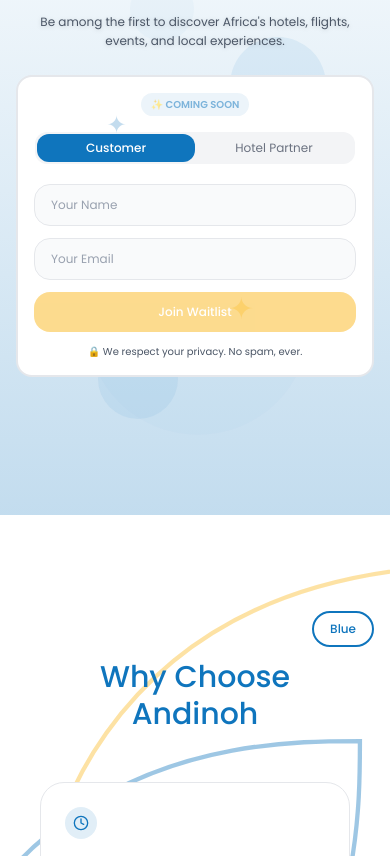
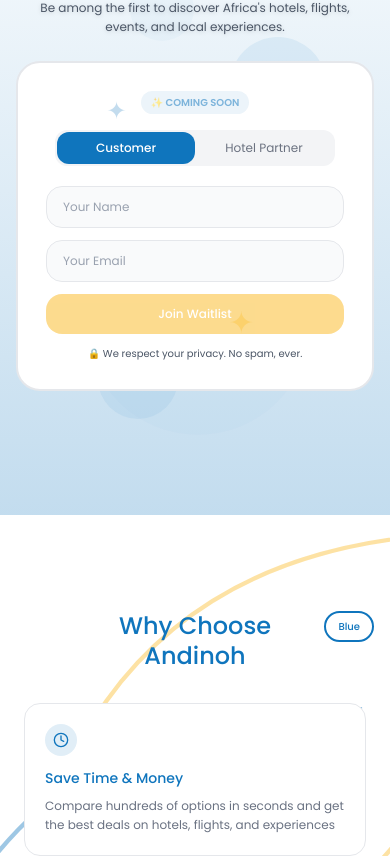
Before and after one commit to an-dinoh/andinoh_website, a Next.js app: page / in a window 390 px wide. Shown: the part 968-1824 px from the top of the page. Built offline with nearby package versions, Linux system fonts and the light colour scheme.

Commit message:
UI changes.

```diff
--- a/app/components/Header.tsx
+++ b/app/components/Header.tsx
@@ -89,13 +89,13 @@
         {/* Mobile: Join Button + Menu Button */}
         <div className="md:hidden flex items-center gap-2">
           <Link href={pathname === "/" ? "/#waitlist" : "/waitlist"} onClick={scrollToWaitlist}>
-            <button className="px-3 py-2 text-[10px] font-semibold text-white rounded-3xl transition-colors whitespace-nowrap" style={{ backgroundColor: primaryColor }}>
+            <button className="px-3 py-2.5 text-[10px] font-semibold text-white rounded-2xl transition-colors whitespace-nowrap" style={{ backgroundColor: primaryColor }}>
               JOIN WAITLIST
             </button>
           </Link>
           <button
             onClick={() => setMobileMenuOpen(!mobileMenuOpen)}
-            className="flex flex-col gap-1.5 w-8 h-8 items-center justify-center"
+            className="flex flex-col gap-1.5 w-7 h-7 items-center justify-center"
             aria-label="Toggle menu"
           >
             <span className={`w-6 h-0.5 bg-[#424242] transition-all ${mobileMenuOpen ? 'rotate-45 translate-y-2' : ''}`}></span>
@@ -109,7 +109,7 @@
       {mobileMenuOpen && (
         <div className="md:hidden absolute top-20 left-0 right-0 bg-white border-b border-[#D2D2D2] shadow-lg">
           <div className="container mx-auto px-4 py-6">
-            <ul className="flex flex-col gap-4 text-base font-medium text-[#424242]">
+            <ul className="flex flex-col gap-4 text-sm font-regular text-[#424242]">
               <li>
                 <Link
                   href="/"
--- a/app/components/WaitlistForm.tsx
+++ b/app/components/WaitlistForm.tsx
@@ -88,11 +88,11 @@
 
       <form onSubmit={handleSubmit} className="flex flex-col gap-3 sm:gap-4 md:gap-5 landscape:max-md:gap-2">
         {/* Toggle */}
-        <div className="flex justify-center items-center bg-gray-100 rounded-xl md:rounded-2xl p-0.5 sm:p-1 w-full max-w-xs mx-auto mb-2 sm:mb-4 landscape:max-md:mb-2 landscape:max-md:max-w-sm">
+        <div className="flex justify-center items-center bg-gray-100 rounded-xl md:rounded-2xl p-0.5 sm:p-1 w-[280px] sm:w-auto max-w-xs mx-auto mb-2 sm:mb-4 landscape:max-md:mb-2 landscape:max-md:w-[240px] landscape:max-md:max-w-sm">
           <button
             type="button"
             onClick={() => setType("customer")}
-            className="flex-1 py-1.5 sm:py-2 md:py-2 rounded-xl md:rounded-2xl transition-colors text-white font-medium text-xs sm:text-sm md:text-sm landscape:max-md:text-xs landscape:max-md:py-1.5"
+            className="flex-1 py-2 sm:py-2 md:py-2 rounded-xl md:rounded-2xl transition-colors text-white font-medium text-xs sm:text-sm md:text-sm landscape:max-md:text-xs landscape:max-md:py-1.5 whitespace-nowrap px-3"
             style={{
               backgroundColor: type === "customer" ? primaryColor : "transparent",
               color: type === "customer" ? "white" : "#6B7280"
@@ -103,7 +103,7 @@
           <button
             type="button"
             onClick={() => setType("hotel")}
-            className="flex-1 py-1.5 sm:py-2 md:py-2 rounded-xl md:rounded-2xl transition-colors text-xs sm:text-sm md:text-sm landscape:max-md:text-xs landscape:max-md:py-1.5"
+            className="flex-1 py-2 sm:py-2 md:py-2 rounded-xl md:rounded-2xl transition-colors text-xs sm:text-sm md:text-sm landscape:max-md:text-xs landscape:max-md:py-1.5 whitespace-nowrap px-3"
             style={{
               backgroundColor: type === "hotel" ? primaryColor : "transparent",
               color: type === "hotel" ? "white" : "#6B7280"
--- a/app/home/components/FeaturesGridSection.tsx
+++ b/app/home/components/FeaturesGridSection.tsx
@@ -100,7 +100,7 @@
 
   return (
     <section className="bg-white py-8 md:py-12 overflow-hidden mt-20">
-      <div className="max-w-7xl mx-auto px-app">
+      <div className="max-w-7xl mx-auto px-6 md:px-app">
         <div className="text-center mb-12 md:mb-16">
           <h2 className="text-2xl sm:text-3xl md:text-4xl lg:text-5xl font-medium mb-4 md:mb-6 leading-tight" style={{ color: primaryColor }}>
             Your gateway to authentic African travel.
--- a/app/home/components/FeaturesSection.tsx
+++ b/app/home/components/FeaturesSection.tsx
@@ -51,27 +51,7 @@
   };
 
   return (
-    <section className="py-16 px-app mt-20 mb-12 md:mb-20 relative">
-      {/* Theme Toggle Button */}
-      <button
-        onClick={cyclePrimaryColor}
-        className="absolute top-4 right-4 z-20 px-4 py-2 bg-white border-2 text-xs font-medium rounded-full transition-colors"
-        style={{
-          borderColor: primaryColor,
-          color: primaryColor
-        }}
-        onMouseEnter={(e) => {
-          e.currentTarget.style.backgroundColor = primaryColor;
-          e.currentTarget.style.color = 'white';
-        }}
-        onMouseLeave={(e) => {
-          e.currentTarget.style.backgroundColor = 'white';
-          e.currentTarget.style.color = primaryColor;
-        }}
-      >
-        {getColorName()}
-      </button>
-
+    <section className="py-12 md:py-16 mt-12 md:mt-20 mb-12 md:mb-20 relative">
       {/* Leaf Shapes - Behind everything */}
       <div className="absolute inset-0 flex items-start justify-start overflow-visible pointer-events-none">
         <svg width="600" height="750" viewBox="0 0 120 150" fill="none" xmlns="http://www.w3.org/2000/svg" className="opacity-40 -ml-32" style={{ transform: 'rotate(45deg)' }}>
@@ -85,19 +65,38 @@
       </div>
 
       {/* Content on top */}
-      <div className="max-w-7xl mx-auto relative z-10">
-        <div className="text-center mb-12 md:mb-16">
-          <h2 className="text-3xl md:text-4xl lg:text-5xl font-medium mb-4 md:mb-6 leading-tight" style={{ color: primaryColor }}>
+      <div className="max-w-7xl mx-auto px-6 md:px-app relative z-10">
+        {/* Theme Toggle Button */}
+        <button
+          onClick={cyclePrimaryColor}
+          className="absolute top-0 right-4 md:right-0 z-20 px-3 py-1.5 md:px-4 md:py-2 bg-white border-2 text-[10px] md:text-xs font-medium rounded-full transition-colors"
+          style={{
+            borderColor: primaryColor,
+            color: primaryColor
+          }}
+          onMouseEnter={(e) => {
+            e.currentTarget.style.backgroundColor = primaryColor;
+            e.currentTarget.style.color = 'white';
+          }}
+          onMouseLeave={(e) => {
+            e.currentTarget.style.backgroundColor = 'white';
+            e.currentTarget.style.color = primaryColor;
+          }}
+        >
+          {getColorName()}
+        </button>
+        <div className="text-center mb-8 md:mb-12 lg:mb-16">
+          <h2 className="text-2xl sm:text-3xl md:text-4xl lg:text-5xl font-medium mb-4 md:mb-6 leading-tight" style={{ color: primaryColor }}>
             Why Choose
             <br />
             Andinoh
           </h2>
         </div>
-        <div className="flex flex-wrap justify-center gap-6 md:gap-8">
+        <div className="flex flex-wrap justify-center gap-4 sm:gap-6 md:gap-8">
           {features.map((feature, index) => (
             <div
               key={index}
-              className="p-6 rounded-3xl bg-white border border-gray-200 transition-colors w-full md:w-[calc(33.333%-1.67rem)] lg:w-[calc(33.333%-2.5rem)]"
+              className="p-5 sm:p-6 rounded-2xl md:rounded-3xl bg-white border border-gray-200 transition-colors w-full md:w-[calc(33.333%-1.67rem)] lg:w-[calc(33.333%-2.5rem)]"
               style={{
                 borderColor: undefined
               }}
@@ -108,13 +107,13 @@
                 e.currentTarget.style.borderColor = '#E5E7EB';
               }}
             >
-              <div className="w-8 h-8 rounded-full flex items-center justify-center mb-4" style={{ backgroundColor: `${primaryColor}20` }}>
-                <feature.icon className="w-4 h-4" style={{ color: primaryColor }} />
+              <div className="w-8 h-8 sm:w-10 sm:h-10 rounded-full flex items-center justify-center mb-3 sm:mb-4" style={{ backgroundColor: `${primaryColor}20` }}>
+                <feature.icon className="w-4 h-4 sm:w-5 sm:h-5" style={{ color: primaryColor }} />
               </div>
-              <h3 className="text-base font-medium mb-3" style={{ color: primaryColor }}>
+              <h3 className="text-sm sm:text-base font-medium mb-2 sm:mb-3" style={{ color: primaryColor }}>
                 {feature.title}
               </h3>
-              <p className="text-sm text-gray-500 leading-relaxed">
+              <p className="text-xs sm:text-sm text-gray-500 leading-relaxed">
                 {feature.description}
               </p>
             </div>
--- a/app/home/components/HeroSection.tsx
+++ b/app/home/components/HeroSection.tsx
@@ -75,7 +75,7 @@
       </div>
 
       {/* Hero content card */}
-      <div className="relative w-full max-w-2xl bg-white rounded-2xl md:rounded-3xl overflow-hidden p-4 sm:p-6 md:p-10 flex flex-col items-center text-center border-2 border-gray-200 landscape:max-md:p-4 landscape:max-md:max-w-3xl">
+      <div className="relative w-full max-w-2xl bg-white rounded-3xl md:rounded-3xl overflow-hidden p-7 sm:p-7 md:p-10 flex flex-col items-center text-center border-2 border-gray-200 landscape:max-md:p-4 landscape:max-md:max-w-3xl">
 
         {/* Badge */}
         <span className="inline-block bg-[#0F75BD]/15 backdrop-blur-sm text-[#0F75BD] text-[10px] sm:text-xs md:text-sm px-2.5 sm:px-3 py-1 rounded-full mb-4 md:mb-6 font-semibold animate-pulse landscape:max-md:text-[10px] landscape:max-md:px-2.5 landscape:max-md:py-0.5 landscape:max-md:mb-3">
--- a/app/home/components/LargeHeroSection.tsx
+++ b/app/home/components/LargeHeroSection.tsx
@@ -14,7 +14,10 @@
     const waitlistSection = document.getElementById("waitlist");
     if (waitlistSection) {
       const elementPosition = waitlistSection.getBoundingClientRect().top;
-      const offsetPosition = elementPosition + window.pageYOffset - 148;
+      // Use different offset for mobile vs desktop
+      const isMobile = window.innerWidth < 1024;
+      const offset = isMobile ? 120 : 148;
+      const offsetPosition = elementPosition + window.pageYOffset - offset;
 
       window.scrollTo({
         top: offsetPosition,
--- a/app/home/components/OffersSection.tsx
+++ b/app/home/components/OffersSection.tsx
@@ -2,7 +2,7 @@
 
 export default function OffersSection() {
   return (
-    <section className="bg-white py-16 md:py-20">
+    <section className="bg-white py-16 md:py-20 px-6 md:px-app">
       <div className="mb-32 md:mb-40">
         <OfferSection
           startAlign="left"
--- a/app/layout.tsx
+++ b/app/layout.tsx
@@ -86,6 +86,7 @@
   return (
     <html lang="en" className="bg-white overflow-x-hidden">
       <head>
+        <meta name="viewport" content="width=device-width, initial-scale=1.0, maximum-scale=1.0, user-scalable=no" />
         <link rel="icon" href="/logos/favicon.ico" />
         <link rel="shortcut icon" href="/logos/favicon.ico" />
       </head>
```
Also changed, not shown: app/home/components/PhoneHeroSection.tsx (+37 -20 lines).
